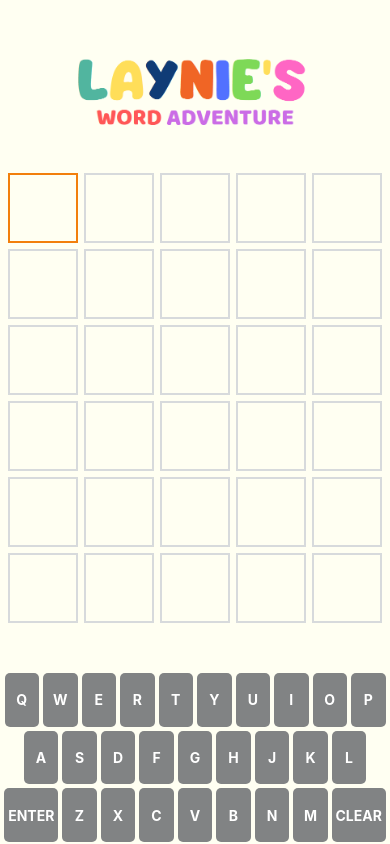
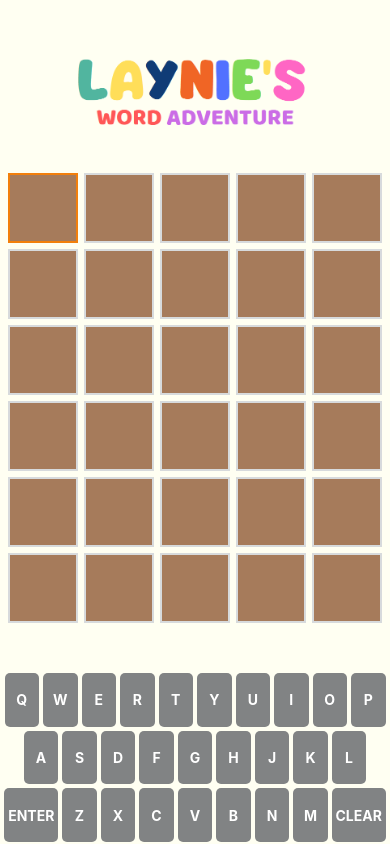
Before and after one commit to patrickgip94/Laynie-s-Word-Adventure, a React Native app: screen / in a window 390 px wide. Built offline with nearby package versions, Linux system fonts and the light colour scheme.

Commit message:
Added key color caps that indicates the correct word letter

```diff
--- a/App.js
+++ b/App.js
@@ -56,6 +56,31 @@ export default function App() {
     return row === currentRow && col === currentCol
   }
 
+  const getCellBGColor = (row, col) => {
+    const letter = rows[row][col];
+
+    if (row >= currentRow) {
+      return "#A67B5B" // Default color before iterating through the key
+    }
+    if (letter === letters[col]) {
+      return colors.primary;
+    }
+    if (letters.includes(letter)) {
+      return colors.secondary;
+    }
+    return colors.black
+  };
+
+  const getAllLettersWithColor = (color) => {
+    return rows.flatMap((row, i) => // flatMap will merge all the array at the end
+      row.filter((cell, j) => getCellBGColor(i, j) === color)
+    );
+  }
+
+  const greenCaps = getAllLettersWithColor(colors.primary);
+  const yellowCaps = getAllLettersWithColor(colors.secondary)
+  const greyCaps = getAllLettersWithColor(colors.black)
+
   return (
     <SafeAreaView style={styles.container}>
       <StatusBar style="auto" />
@@ -64,17 +89,19 @@ export default function App() {
 
       <View style={styles.map}>
 
+        {/* i = index for row, j = index for col */}
         {rows.map((row, i) => (
           <View style={styles.row} key={`row-${i}`}>
-            {row.map((cell, j) =>
+            {row.map((letter, j) =>
               <View
-                key={`cell-${i}-${j}`}
+                key={`cell-${i}-${j}`} // creates a unique key for each box
                 style={[styles.cell, {
                   borderColor: isCellActive(i, j)
                     ? "#f27F0C"
                     : colors.lightgrey,
+                  backgroundColor: getCellBGColor(i, j),
                 }]}>
-                <Text style={styles.cellText}>{cell.toUpperCase()}</Text>
+                <Text style={styles.cellText}>{letter.toUpperCase()}</Text>
               </View>
             )}
           </View>
@@ -83,7 +110,12 @@ export default function App() {
       </View>
 
 
-      <Keyboard onKeyPressed={onKeyPressed} />
+      <Keyboard
+        onKeyPressed={onKeyPressed}
+        greenCaps={greenCaps}
+        yellowCaps={yellowCaps}
+        greyCaps={greyCaps}
+      />
     </SafeAreaView >
   );
 }
@@ -120,7 +152,7 @@ const styles = StyleSheet.create({
     alignItems: 'center',
   },
   cellText: {
-    color: colors.lightgrey,
+    color: "white",
     fontWeight: 'bold',
     fontSize: 28,
   },
```
